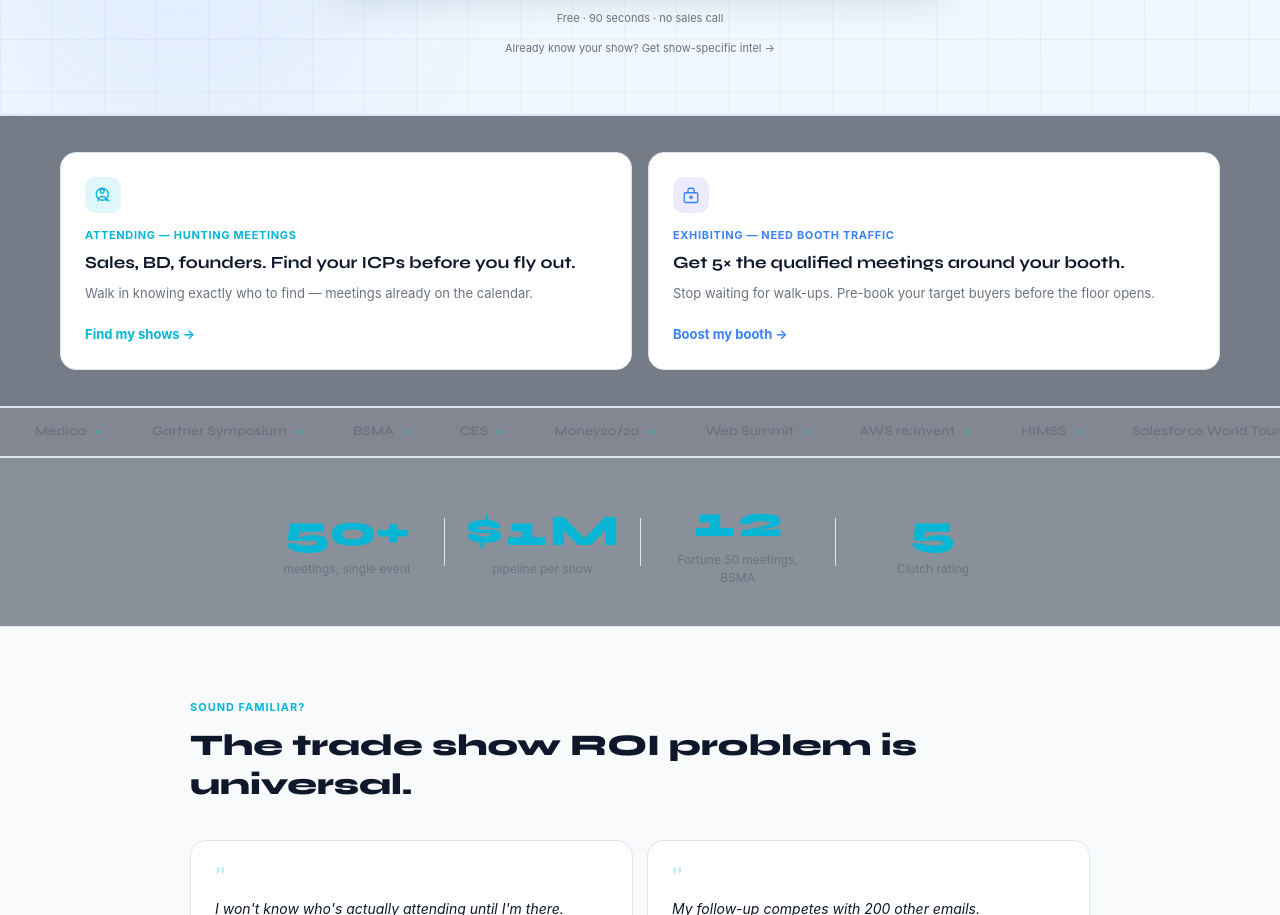
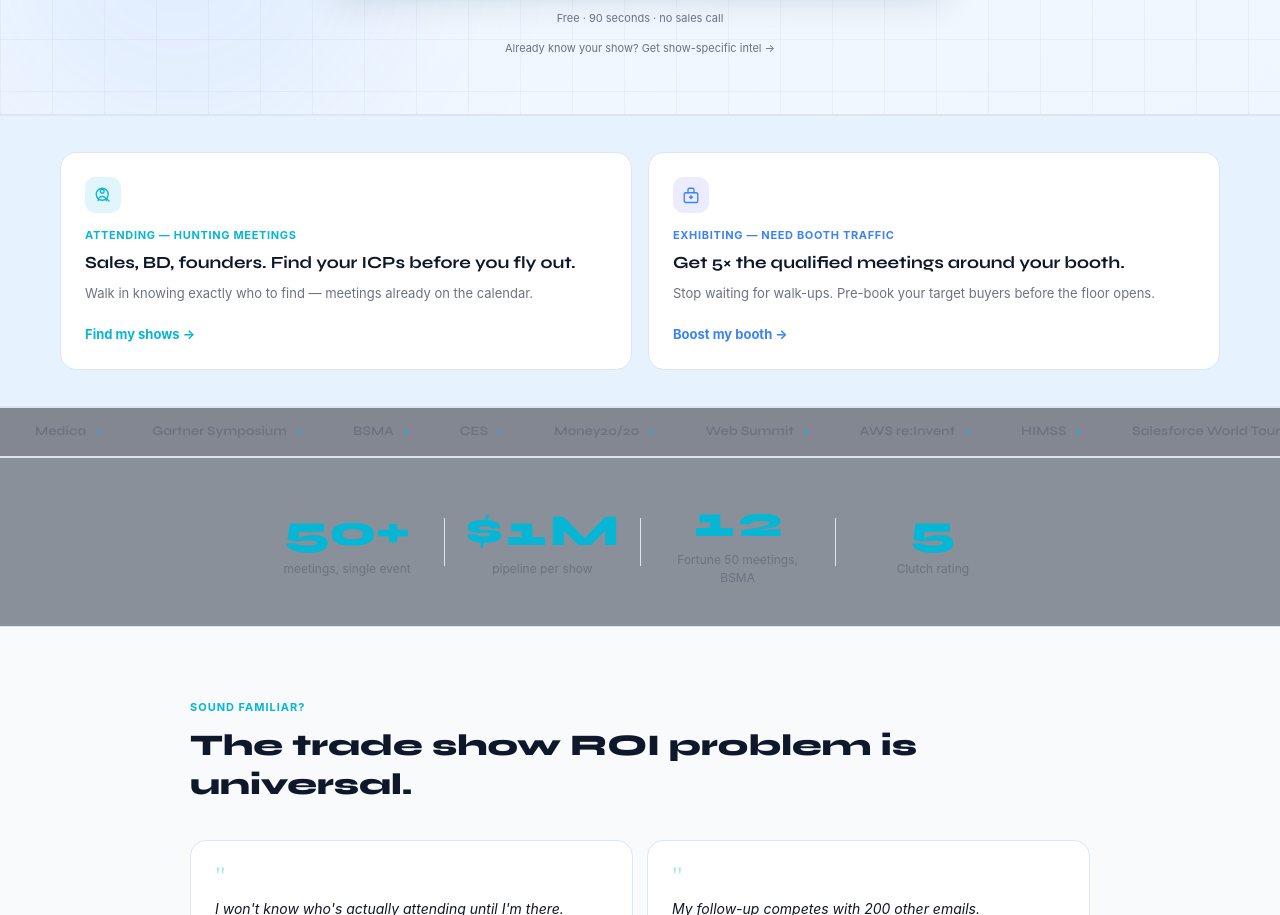
Before and after one commit to kiruba11k/Global-Event-Discovery-Agent, a React (Vite) app in the folder frontend/: page / in a window 1280 px wide. Shown: the part 1530-2445 px from the top of the page. Built offline with nearby package versions, Linux system fonts and the light colour scheme; no server answers.

Commit message:
Update homepage.css

```diff
--- a/frontend/src/homepage.css
+++ b/frontend/src/homepage.css
@@ -317,7 +317,7 @@
    DUAL-PATH CARDS
    ════════════════════════════════════════════════════════════════ */
 .hp-paths {
-  background:    rgba(30,41,59,.6);
+  background:    rgb(230,243,255);
   border-top:    1px solid var(--border);
   border-bottom: 1px solid var(--border);
   padding:       36px 28px;
```
